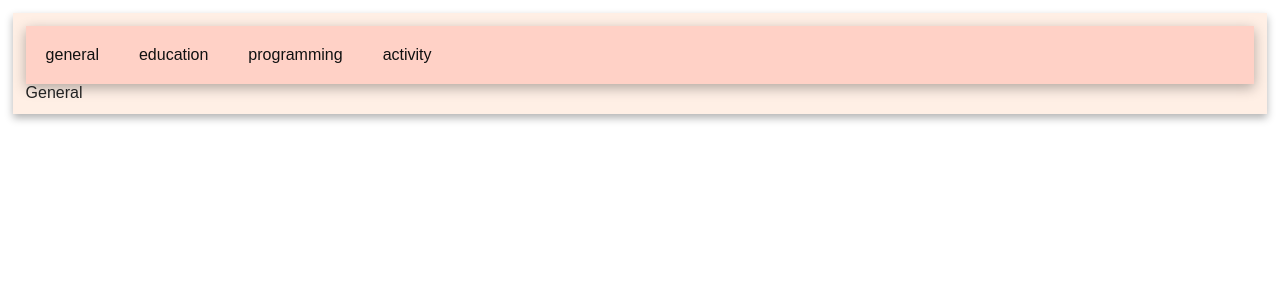
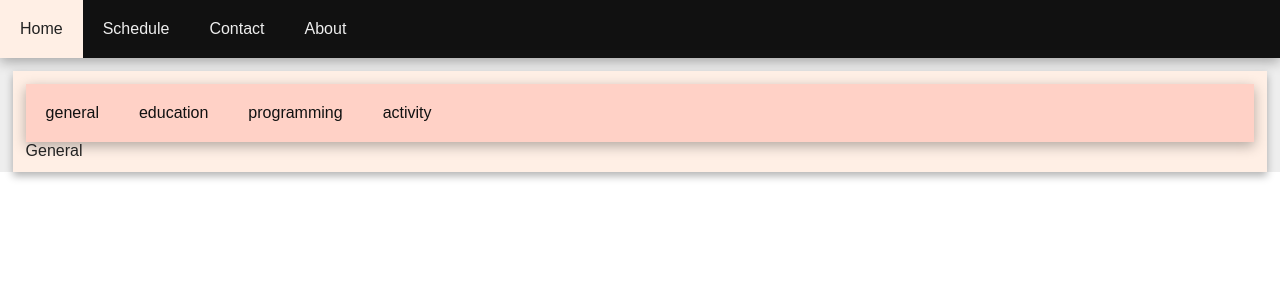
Before and after one commit to poonyapat/React, a React (Create React App) app in the folder react-app/: page / in a window 1280 px wide. Shown: the top 300 px of the page. Built offline with nearby package versions, Linux system fonts and the light colour scheme.

Commit message:
add content detail and type -> name

```diff
--- a/react-app/src/App.js
+++ b/react-app/src/App.js
@@ -16,11 +16,25 @@ class App extends Component {
 
   render() {
     return (
-      <div>
-        <Profile/>
+      <div className="background">
+        <HeaderTab />
+        <Profile />
       </div>
     );
   }
 }
 
+class HeaderTab extends Component {
+  render() {
+    return (
+      <ul className="alpha_ul alpha_ul_top">
+        <a><li className="alpha_li">Home</li></a>
+        <a><li className="alpha_li">Schedule</li></a>
+        <a><li className="alpha_li">Contact</li></a>
+        <a><li className="alpha_li">About</li></a>
+      </ul>
+    )
+  }
+}
+
 export default App;
```
